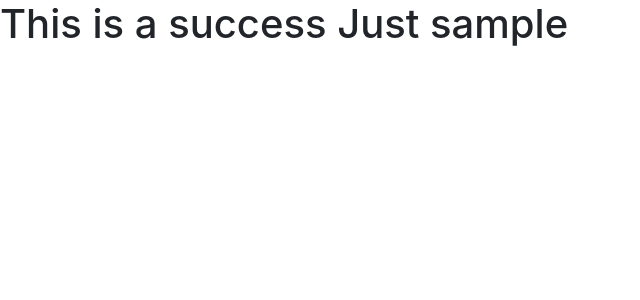
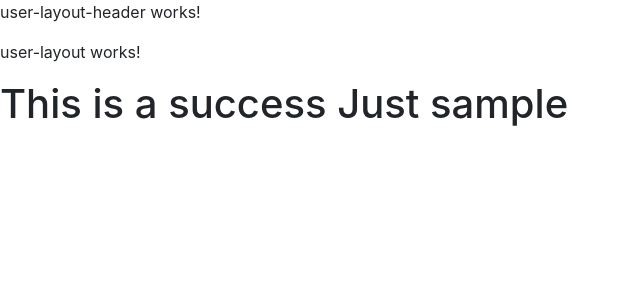
Before and after one commit to megamsquare/myangular_auth, an Angular app: page /home in a window 1280 px wide. Before the commit this address led to /. Shown: the top 300 px of the page, without its empty margins (0-640 px from the left). Built offline with nearby package versions, Linux system fonts and the light colour scheme.

Commit message:
user layout header added to user layout and also routing of user layout done on app route

```diff
--- a/src/app/app-routing.module.ts
+++ b/src/app/app-routing.module.ts
@@ -1,12 +1,17 @@
 import { NgModule } from '@angular/core';
 import { Routes, RouterModule } from '@angular/router';
 import { PagesComponent } from './layout/pages/pages.component';
+import { UserLayoutComponent } from './layout/user-layout/user-layout.component';
 
 
 const routes: Routes = [
   {
     path: '',
     component: PagesComponent
+  },
+  {
+    path: 'home',
+    component: UserLayoutComponent
   }
 ];
 
--- a/src/app/layout/user-layout/user-layout.component.html
+++ b/src/app/layout/user-layout/user-layout.component.html
@@ -1 +1,2 @@
+<app-user-layout-header></app-user-layout-header>
 <p>user-layout works!</p>
```
